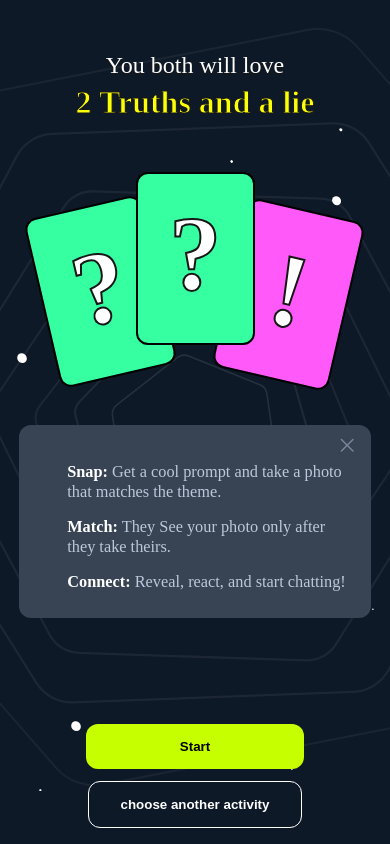
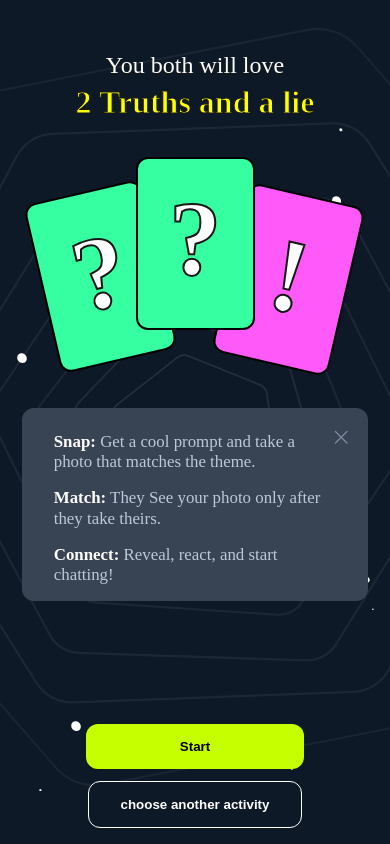
Before and after one commit to Abhirajkar27/TTOL_V2, a React (Create React App) app: page / in a window 390 px wide. Both pictures are taken after a click on the element "Activity info". Built offline with nearby package versions, Linux system fonts and the light colour scheme; a web font is replaced by a local one.

Commit message:
Landing Page responsiveness Done

```diff
--- a/src/App.css
+++ b/src/App.css
@@ -87,6 +87,8 @@ body {
   font-weight: 700;
   display: flex;
   width: 13.625rem;
+  /* width:52.76vw;
+  height: 5.9vh; */
   padding: 0.9375rem 2rem;
   justify-content: center;
   align-items: center;
@@ -96,6 +98,7 @@ body {
   border: none;
 }
 .Landing_activity {
+
   color: white;
   background: var(--Dark-Dark--100, #0e1928);
   display: inline-flex;
@@ -112,10 +115,10 @@ body {
   margin-bottom: 2rem;
 }
 .lanmargintop{
-  margin-top: -12.8rem !important;
+  /* margin-top: -12.8rem !important; */
+  margin-top: -26vh !important;
 }
-.lbmargintop{
-}
+
 .Landing_Upperdiv{
   position: relative;
   top: 4.69rem;
@@ -323,3 +326,9 @@ body {
   top: 49.3rem;
   left: 10%;
 }
+
+@media (max-height: 750px) {
+  .lanmargintop {
+    margin-bottom: -2vh !important;
+  }
+}
--- a/src/components/ActivityInfo.css
+++ b/src/components/ActivityInfo.css
@@ -1,9 +1,13 @@
 .Activity-info-box {
   position: relative;
-  bottom: 2rem;
+  /* bottom: 2rem; */
+  bottom: 4vh;
+  margin-bottom: 1vh;
   display: flex;
-  width: 20rem;
-  height: 10.0625rem;
+  /* width: 20rem; */
+  width: 80.5vw;
+  /* height: 10.0625rem; */
+  height: 41.1vw;
   padding: 1rem;
   justify-content: center;
   align-items: flex-end;
@@ -13,7 +17,10 @@
   background: var(--Dark-Dark--70, #384353);
 }
 .acib-topo {
-  width: 18rem;
+  /* width: 18rem; */
+  /* width: 70vw; */
+  width: 90%;
+  height: 18vh;
   display: flex;
   justify-content: center;
   flex-direction: column;
@@ -22,17 +29,20 @@
   color: var(--Light-Light--70, #bcc9da);
   font-feature-settings: "clig" off, "liga" off;
   font-family: Gilroy;
-  font-size: 1.02rem;
+  font-size: 102%;
+  font-size: 2vh;
   font-style: normal;
   font-weight: 400;
   line-height: 120%;
-  margin-bottom: 0.6rem;
+  /* margin-bottom: 0.6rem; */
 }
 .close-activityInfo {
   flex-shrink: 0;
-  position: relative;
-  right: -18.8rem;
-  top: -9.105rem;
+  position: absolute;
+  right: 1rem;
+  /* right: -74.5vw; */
+  top: 1.105rem;
+  /* top: -18.4vh; */
   width: 0.9rem;
   height: 0.9rem;
   display: flex;
--- a/src/components/TruthCards.css
+++ b/src/components/TruthCards.css
@@ -53,7 +53,8 @@
   line-height: 120%;
   text-align: center;
   box-sizing: border-box;
-  padding: 15%;
+  /* padding: 10%; */
+  padding: 5vh;
   overflow: hidden;
 }
 
```
